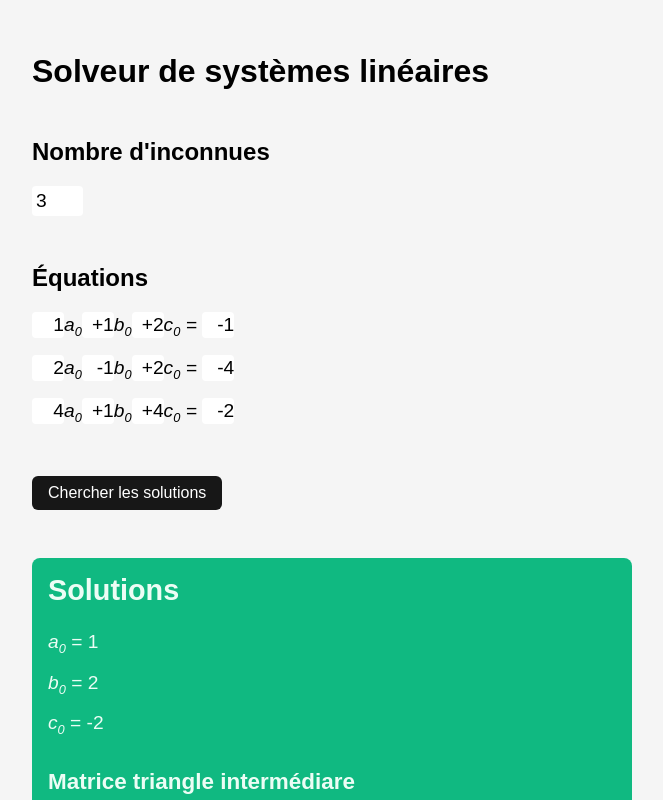
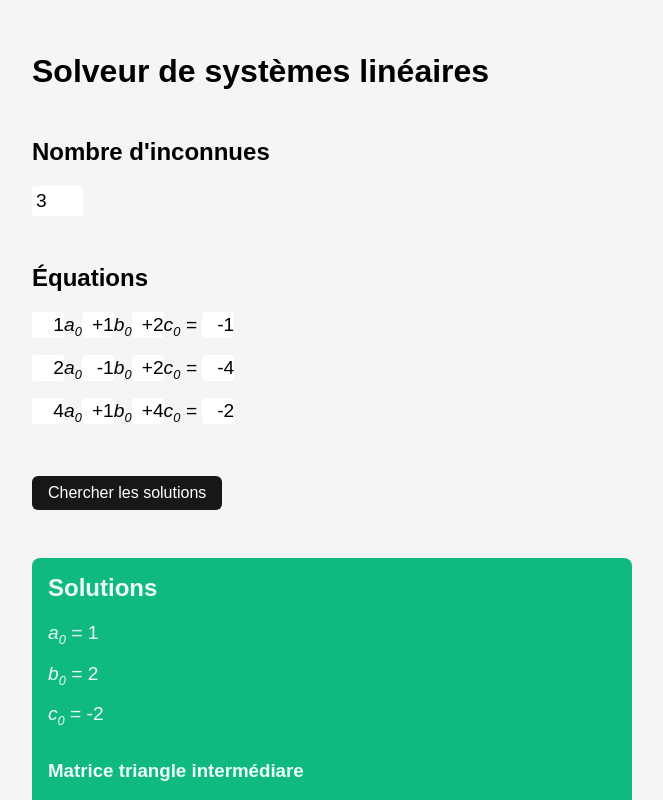
Before and after one commit to MatthieuMarchand/matrix-resolution, a Vue app: page / in a window 1280 px wide. Both pictures are taken after a click on the button "Chercher les solutions". Shown: the top 800 px of the page, without its empty margins (308-971 px from the left). Built offline with nearby package versions, Linux system fonts and the light colour scheme.

Commit message:
:sparkles: Improve result display

```diff
--- a/src/App.vue
+++ b/src/App.vue
@@ -19,17 +19,22 @@
         <button type="submit">Chercher les solutions</button>
       </form>
 
-      <p class="no-solutions" v-if="solution_matrice == null">Pas de solution</p>
-      <ul v-else-if="solution_matrice.length" class="solutions">
+      <div class="no-solutions" v-if="solution_matrice == null">
+        <h2>Pas de solutions</h2>
+        Nous n'avons pas trouvé de solution unique pour ce système
+      </div>
+      <div v-else-if="solution_matrice.length" class="solutions">
         <h2>Solutions</h2>
-        <li v-for="(solution, index) in solution_matrice" :key="index">
-          <VariableName :variable-name="variables[index]" /> =
-          {{ Math.round(solution * 100) / 100 }}
-        </li>
+        <ul>
+          <li v-for="(solution, index) in solution_matrice" :key="index">
+            <VariableName :variable-name="variables[index]" /> =
+            {{ Math.round(solution * 100) / 100 }}
+          </li>
+        </ul>
 
         <h3>Matrice triangle intermédiare</h3>
         <MatriceLineaire v-model="matrice_triangle" />
-      </ul>
+      </div>
     </main>
 
     <footer>
```
